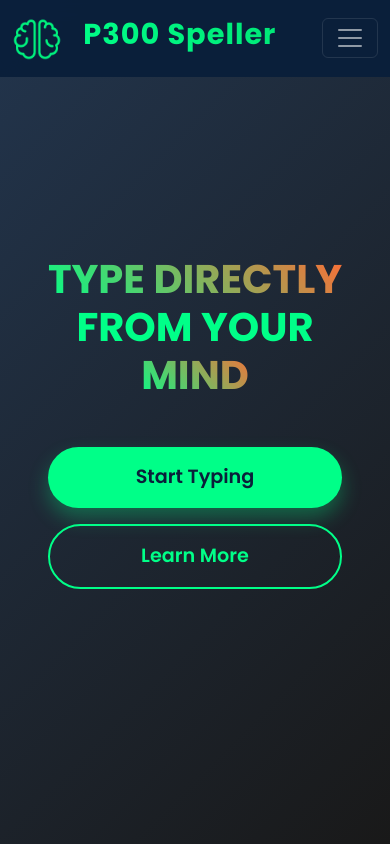
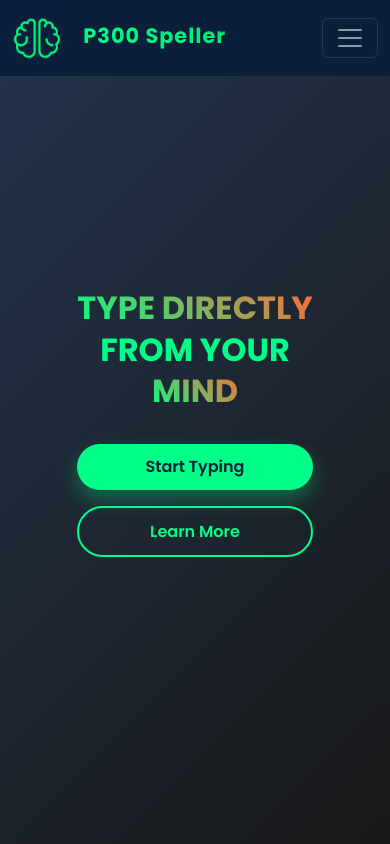
Before and after one commit to FathyMosad21/BCI, a website: page index.html in a window 390 px wide. Drawn offline with nearby package versions, Linux system fonts and the light colour scheme.

Commit message:
Update home.css

```diff
--- a/home.css
+++ b/home.css
@@ -1,5 +1,4 @@
-
- :root {
+:root {
     --primary: #00FF88;
     --secondary: #0A1F3A;
     --accent: #FF6B35;
@@ -19,9 +18,7 @@ body {
     color: var(--light);
 }
 
-
 /* Navigation */
-
 .navbar {
     background: rgba(10, 31, 58, 0.95);
     backdrop-filter: blur(10px);
@@ -75,6 +72,7 @@ body {
     border-radius: 30px;
     margin-left: 2rem;
     transition: all 0.3s ease;
+    text-decoration: none;
 }
 
 .btn-logout:hover {
@@ -82,9 +80,7 @@ body {
     color: var(--secondary);
 }
 
-
 /* Hero Section */
-
 .hero {
     height: 100vh;
     display: flex;
@@ -95,11 +91,9 @@ body {
     overflow: hidden;
 }
 
-
 .hero-title .highlight {
-    color: var(--primary); /* Using the bright green color */
+    color: var(--primary);
 }
-
 
 .hero-content {
     text-align: center;
@@ -160,9 +154,7 @@ body {
     color: var(--secondary);
 }
 
-
 /* Animations */
-
 @keyframes fadeInUp {
     from {
         opacity: 0;
@@ -174,32 +166,85 @@ body {
     }
 }
 
-
 /* Responsive Design */
-
 @media (max-width: 992px) {
     .hero-title {
         font-size: 3rem;
     }
+
+    .navbar-nav {
+        text-align: center;
+    }
+
     .nav-link {
         margin: 0.5rem 0;
     }
+
     .btn-logout {
         margin-left: 0;
         margin-top: 1rem;
+        display: inline-block;
+    }
+
+    .hero-content {
+        padding: 1rem;
     }
 }
 
 @media (max-width: 768px) {
     .hero-title {
         font-size: 2.5rem;
+        margin-bottom: 1.5rem;
     }
+
     .cta-group {
         flex-direction: column;
         gap: 1rem;
+        margin-top: 2rem;
     }
+
     .cta-primary,
     .cta-secondary {
         width: 100%;
+        padding: 0.8rem 2rem;
+        font-size: 1.1rem;
+    }
+
+    .hero-content {
+        padding: 1rem;
+    }
+
+    .brand-text {
+        font-size: 1.5rem;
+    }
+
+    .navbar-toggler {
+        border: none;
+        padding: 0.25rem 0.5rem;
+    }
+
+    .navbar-toggler:focus {
+        box-shadow: none;
     }
 }
+
+@media (max-width: 576px) {
+    .hero-title {
+        font-size: 2rem;
+        line-height: 1.3;
+    }
+
+    .brand-text {
+        font-size: 1.3rem;
+    }
+
+    .hero {
+        background-attachment: scroll;
+    }
+
+    .cta-primary,
+    .cta-secondary {
+        padding: 0.7rem 1.5rem;
+        font-size: 1rem;
+    }
+}
```
